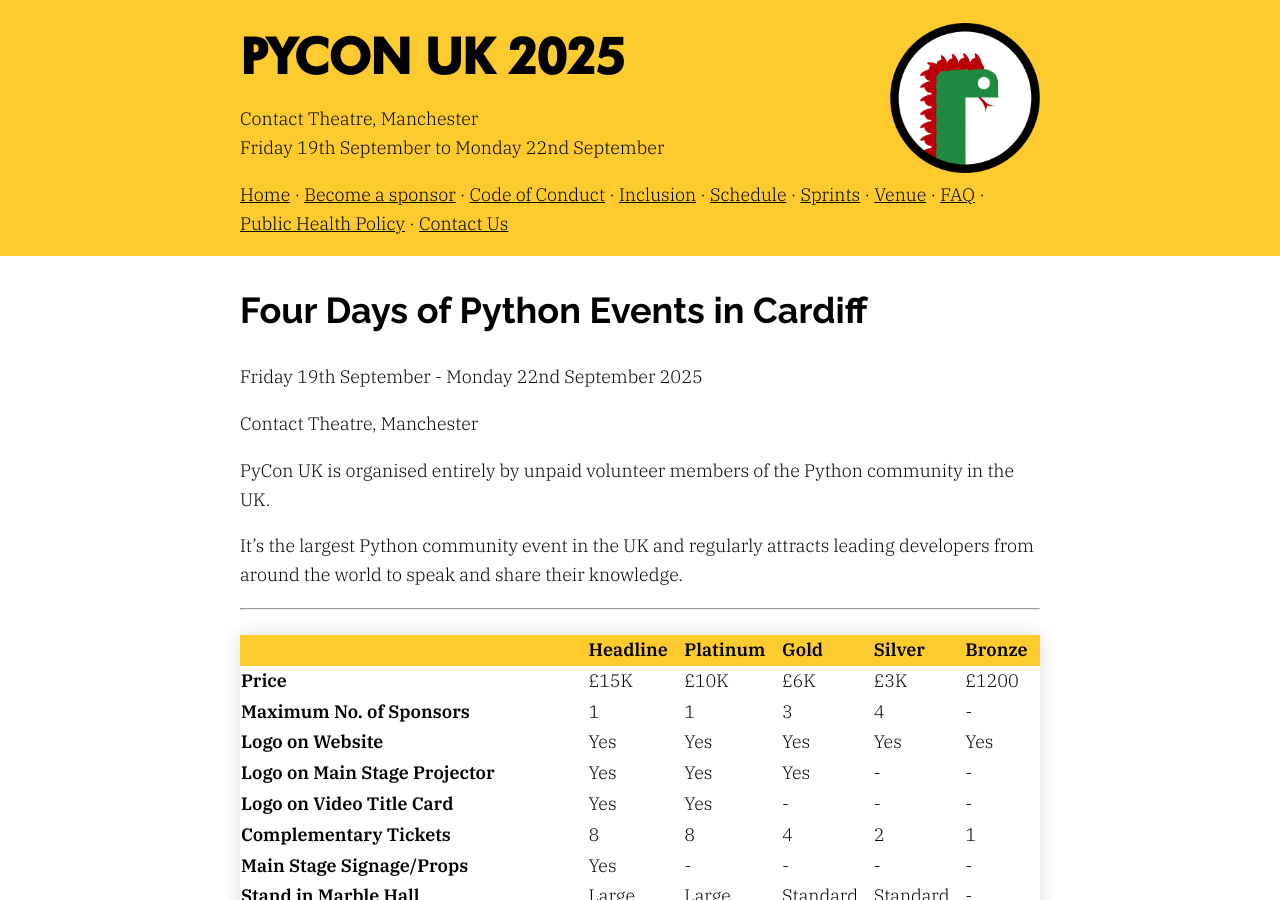
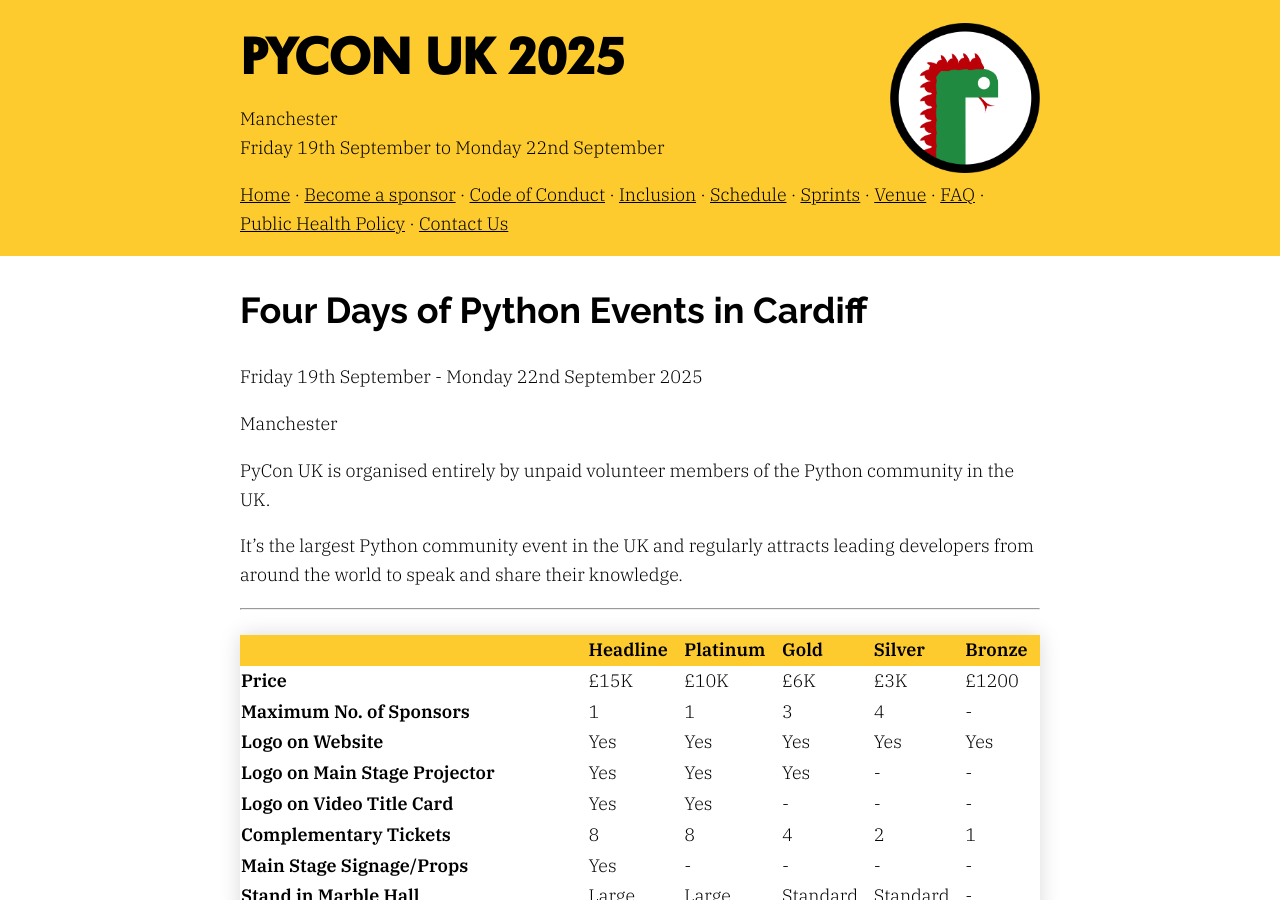
Before and after one commit to gma/2025.pyconuk.org, a Jekyll site: the page built from src/sponsor-prospectus.md, in a window 1280 px wide and 900 px high. Built offline with Jekyll 4.4.1, drawn with Linux system fonts in a browser that asks for light colours.

Commit message:
Don't specify venue yet
Waiting on confirmation.

```diff
--- a/_config.yml
+++ b/_config.yml
@@ -33,7 +33,7 @@ cfp_end: Someday Nth Somemonth
 django_girls_date: Someday Nth Somemonth
 young_coders_date: Someday Nth Somemonth
 
-con_location: Contact Theatre, Manchester
+con_location: Manchester
 con_director: Becky Smith
 
 con_vat_number: GB431251341
```
